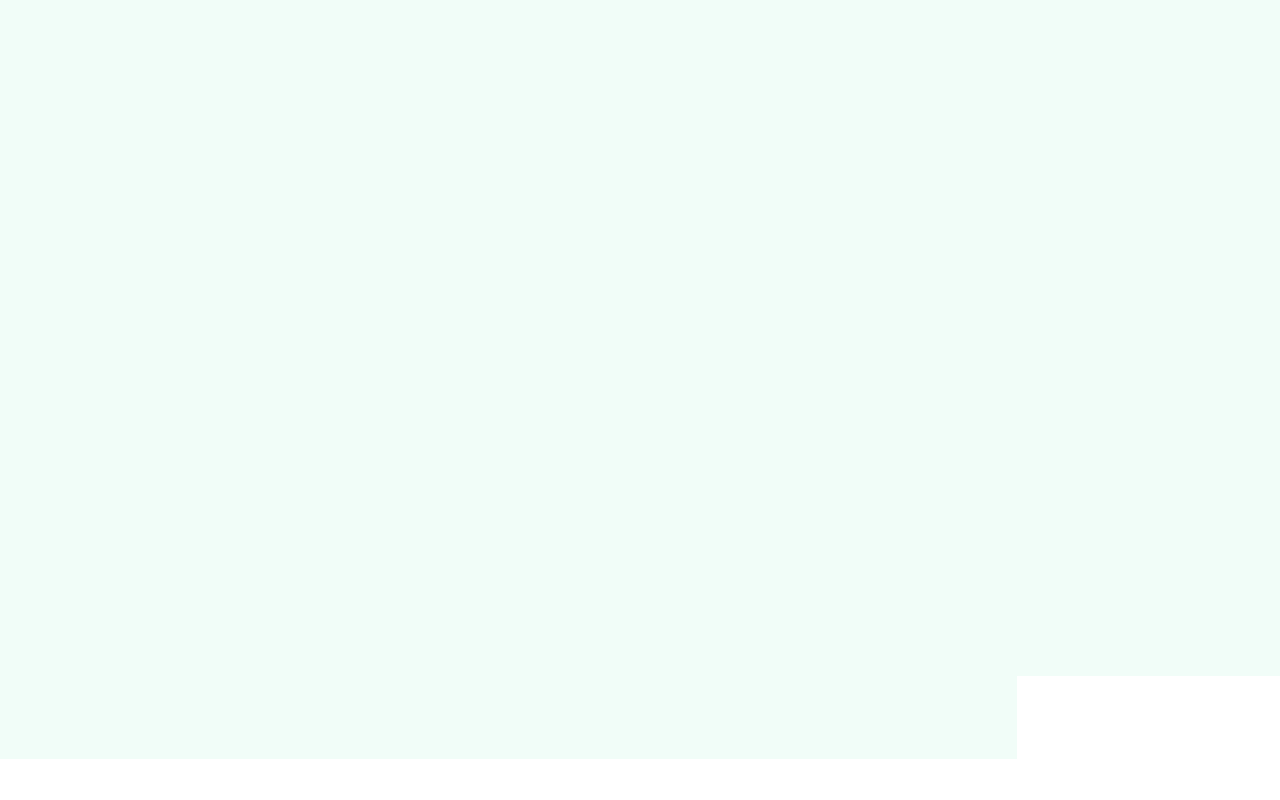
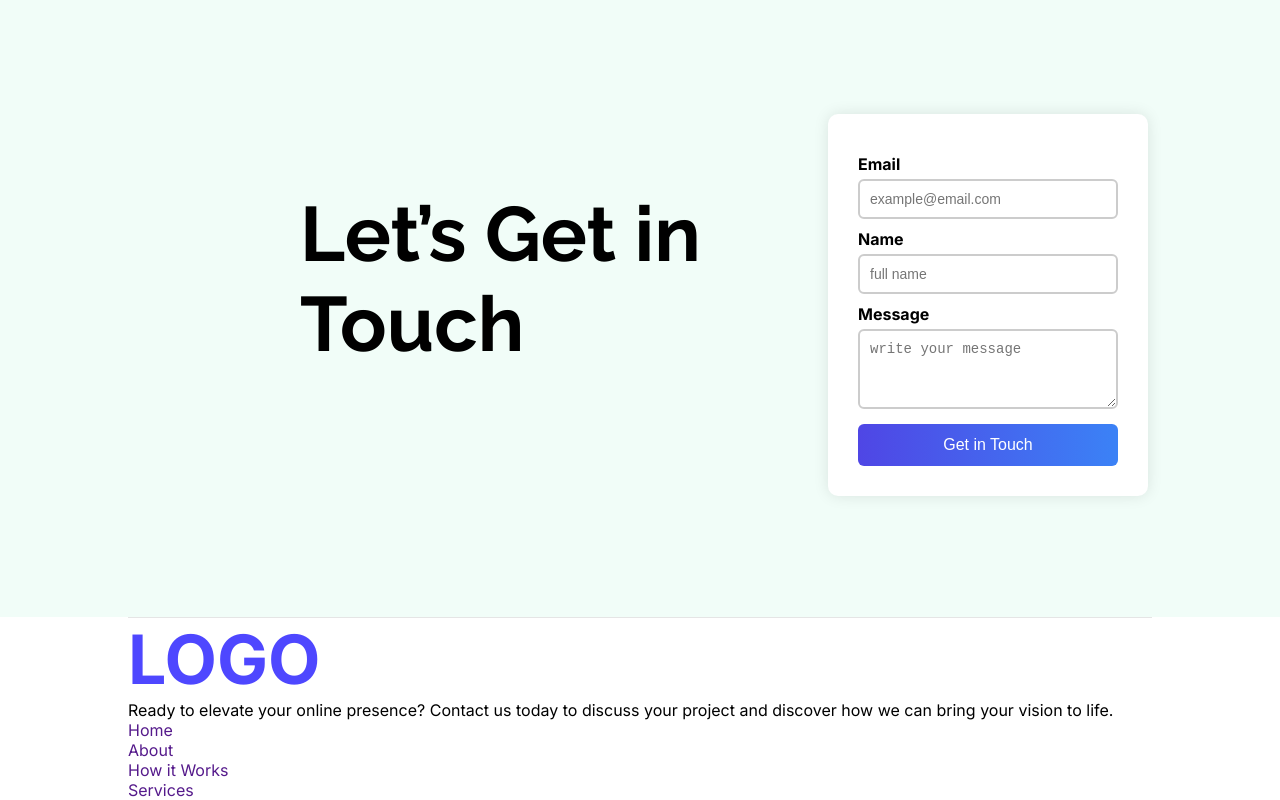
Before and after one commit to Parvez-hasan/portfolio1-repo, a plain HTML site: page index.html in a window 1280 px wide. Shown: the part 2627-3427 px from the top of the page. Before the commit the page ends 3386 px from the top, so only its background shows below. Drawn offline with Linux system fonts and the light colour scheme.

Commit message:
contrat section add

```diff
--- a/css/style.css
+++ b/css/style.css
@@ -413,3 +413,13 @@ align-items: center;
     font-weight:bolder;
     color: var(--primary-color);
 }
+.footer{
+  max-width: 1120px;
+    width: 80%;
+    height: 150px ;
+    margin: 0 auto;
+    align-items: center;
+    box-sizing: border-box;
+border-top: 1px solid rgba(0, 0, 0, 0.1);
+background: rgb(255, 255, 255);
+}
--- a/index.html
+++ b/index.html
@@ -172,7 +172,7 @@
         </section>
     </main>
     <footer>
-        <div>
+        <div class="footer">
             <div class="logo-2">
                 <h1>LOGO</h1>
             </div>
@@ -182,9 +182,9 @@
             <div class="home">
                    <ul>
                     <li><a href=""> Home</a></li>
-                    <li><a href=""></a>About</li>
-                    <li><a href=""></a></li>
-                    <li><a href=""></a></li>
+                    <li><a href="">About</a></li>
+                    <li><a href="">How it Works</a></li>
+                    <li><a href="">Services</a></li>
                    </ul>
             </div>
         </div>
```
